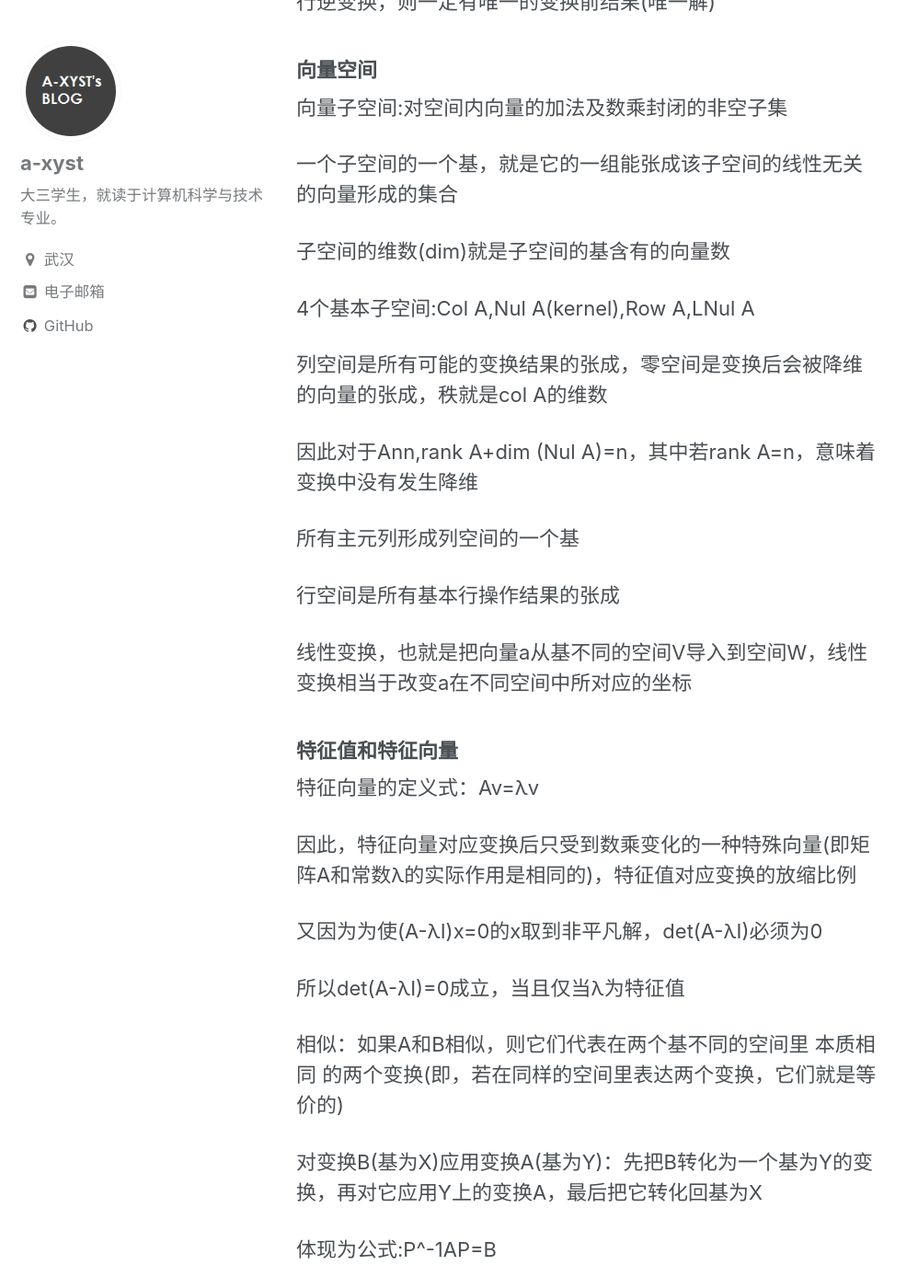
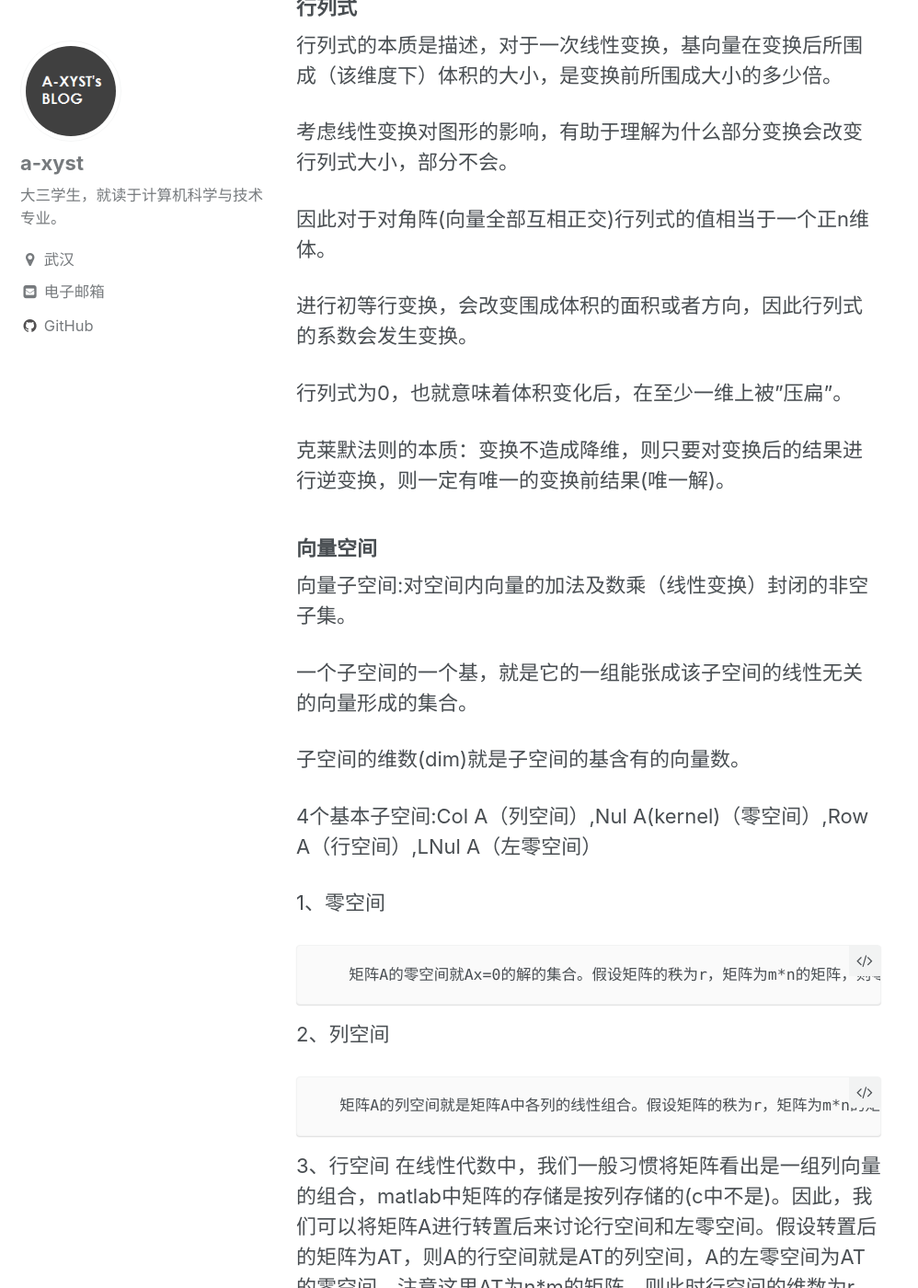
Before and after one commit to a-xyst/a-xyst.github.io, a Jekyll site: the page built from _posts/2017-01-29-reviewing-linear-algebra.md, in a window 1280 px wide and 1400 px high, scrolled down 3780 px. Shown: the whole window at 92% size, without its empty margins (0-998 px from the left). Built offline with Jekyll 4.4.1, drawn with Linux system fonts in a browser that asks for light colours; comment, search, counter and statistics services are not loaded; some of the changed text lies outside the part shown.

Commit message:
update old post

```diff
--- a/_posts/2017-01-29-reviewing-linear-algebra.md
+++ b/_posts/2017-01-29-reviewing-linear-algebra.md
@@ -15,15 +15,12 @@ tags:
 
 ### 线性等式
 
-线性变换:满足可加性和齐次性的所有变换组成的集合，如函数也是一种线性变换。线性代数中，主要研究以矩阵或向量表达的线性变换
+线性变换:满足可加性和齐次性的所有变换组成的集合，如函数也是一种线性变换。线性代数中，主要研究以矩阵或向量表达的线性变换。
 
-矩阵的本质是线性变换，矩阵相乘的本质是变换的组合(一步内完成两个线性变换)
+矩阵的本质是对线性变换的描述（各个列向量即代表基向量在进行此线性变换后，对应的坐标值），矩阵相乘的本质是变换的组合(相乘得到的矩阵，描述的变换相当于依次进行两个线性变换)。
 
-非方阵的本质是会降低/升高维度的变换，列数对应参加变换的向量数，行数对应变换后的向量数
+对于非方阵：输入矩阵和输出矩阵存在维度上的转化（注意和降秩变换区分）
 
-因此扁矩阵一定造成降维
-
-通过把空间的基在变换后所对应的各个列向量组合成矩阵，可以得到一个变换所对应的矩阵
 
 #### 初等行变换
 
@@ -53,47 +50,53 @@ tags:
 
 2.为得到最简阶梯阵，从最右主元开始往左，将其上同列异行的数消为0，再将当前主元放缩为1
 
-线性方程组的变量中，其系数由最简阶梯阵被给出的是约束变量，否则是自由变量
+线性方程组的变量中，其系数由最简阶梯阵被给出的是约束变量，否则是自由变量。
 
-为求线性方程组的通解，将所有约束变量用自由变量表出，然后把自由变量当作系数
+为求线性方程组的通解，将所有约束变量用自由变量表出，然后把自由变量当作系数。
 
 线性方程组有解(线性系统相容)<=>若存在零行，则所有零行在增广矩阵中只对应0
 
-相容的两种情况：(i)无自由变量，有一平凡解(ii)有自由变量，有通解(满足一定约束的无限多的解)
+相容的两种情况：(i)无自由变量，有一平凡解(ii)有自由变量，有通解(满足一定约束的无限多的解)。
+
+对于各情况下平凡解、通解的个数：参考向量空间的部分进行理解。
 
 #### 向量等式
 
-一个向量v的生成(张成)是它经过线性变换(各方向上的坐标均与所对应的系数相乘)后得到的新向量
+一个向量v的生成(张成)是它经过线性变换(各方向上的坐标均与所对应的系数相乘)后得到的新向量。
 
 #### 线性系统的解集
 
-若非齐次方程Ax=b有解，则它的解一定可以分解为所对应齐次方程组(Ax=0)的解+一个常数，因为Ax+b是平移Ax后得到的变换
+若非齐次方程Ax=b有解，则它的解一定可以分解为所对应齐次方程组(Ax=0)的解+一个常数，因为Ax+b是平移Ax后得到的变换。
 
 #### 线性相关
 
-线性无关：所有向量都不能用其他向量表出，即所有向量都对维度有贡献，因此变换不压缩维度，要使Ax=0成立，只能取x=0(平凡解)
+线性无关：所有向量都不能用其他向量表出，即所有向量都对维度有贡献，因此变换不压缩维度，要使Ax=0成立，只能取x=0(平凡解)。
 
 线性无关<=>变换是单射的
 
-线性相关：至少有一个向量对维度没有实际贡献(能通过其他向量的线性变换得到)，因此会发生降维
+线性相关：至少有一个向量对维度没有实际贡献(能通过其他向量进行线性变换得到)，因此线性相关代表着对应的线性变换会造成降维。
+
+线性相关<=>变换是多射的（因变换后维度降低，低维向量和高维向量进行映射，一定出现一对多情况）。
 
 ### 矩阵代数
 
-矩阵相乘，对应左行乘右列
+矩阵相乘，对应左行乘右列。
 
-以AB为例，它对应的是一个用A表达B的变换，因此对于B中的向量(列)，要用A对系数(行)进行变换
+矩阵相乘具有顺序性，是因为线性变换的顺序会影响结果。对比f(g(x))和g(f(x))的关系进行理解。
+
+以AB为例，将B中列向量视为经过第一次变换后的基向量坐标。则它对应的是一个用A表达B的变换，因此对于B中的向量(列)，要用A对系数(行)进行变换。
 
 转置:(AB)^T=B^TA^T
 
 #### 求逆
 
-(AB)^-1=B^-1A^-1
+求矩阵的逆，其本质是求将一个变换还原所对应的"逆变换"。因此矩阵和矩阵的逆相乘会得到单位矩阵（对应于不进行线性变化）
 
-求矩阵的逆，其本质是求将一个变换还原所对应的"还原变换"
+(AB)^-1=B^-1A^-1的理解：对于原空间，先进行B变换，再进行A变换；要变换回去，就得先进行A的逆变换，再进行B的逆变换。
 
-不可逆的原因:变换降维，欲还原，则必须有相应的升维，而线性变换无法做到这一点，原因在于定义，如函数不能有多个输出
+不可逆=非满秩。一个不可逆变换造成降维。欲还原，则必须从低维映射到高维，而线性变换无法做到这一点。
 
-若A可逆，则Ax=b有唯一解
+若A可逆，则Ax=b有唯一解，例：Ax=0只有零解。（只有零点会在变换后落在原点）如果A不可逆，说明A不是满秩矩阵，存在无数的平凡解。（例：一条线上的所有点在变换后被压到零点，则对于Ax=0，变换前那条线上的所有点都对应一个平凡解）
 
 求逆方法:化简增广矩阵[A I]的左侧，得到[I A^-1]
 
@@ -105,56 +108,75 @@ tags:
 
 ### 行列式
 
-行列式的本质是各向量所围成体积的大小
+行列式的本质是描述，对于一次线性变换，基向量在变换后所围成（该维度下）体积的大小，是变换前所围成大小的多少倍。
 
-因此对于对角阵(向量全部互相正交)行列式的值相当于一个正n维体
+考虑线性变换对图形的影响，有助于理解为什么部分变换会改变行列式大小，部分不会。
 
-进行初等行变换，会改变围成体积的面积或者方向，因此行列式的系数会发生变换
+因此对于对角阵(向量全部互相正交)行列式的值相当于一个正n维体。
 
-行列式为0，也就意味着体积变化后，在至少一维上被"压扁"
+进行初等行变换，会改变围成体积的面积或者方向，因此行列式的系数会发生变换。
 
-克莱默法则的本质：变换不造成降维，则只要对变换后的结果进行逆变换，则一定有唯一的变换前结果(唯一解)
+行列式为0，也就意味着体积变化后，在至少一维上被"压扁"。
+
+克莱默法则的本质：变换不造成降维，则只要对变换后的结果进行逆变换，则一定有唯一的变换前结果(唯一解)。
 
 ### 向量空间
 
-向量子空间:对空间内向量的加法及数乘封闭的非空子集
+向量子空间:对空间内向量的加法及数乘（线性变换）封闭的非空子集。
 
-一个子空间的一个基，就是它的一组能张成该子空间的线性无关的向量形成的集合
+一个子空间的一个基，就是它的一组能张成该子空间的线性无关的向量形成的集合。
 
-子空间的维数(dim)就是子空间的基含有的向量数
+子空间的维数(dim)就是子空间的基含有的向量数。
 
-4个基本子空间:Col A,Nul A(kernel),Row A,LNul A
+4个基本子空间:Col A（列空间）,Nul A(kernel)（零空间）,Row A（行空间）,LNul A（左零空间）
 
-列空间是所有可能的变换结果的张成，零空间是变换后会被降维的向量的张成，秩就是col A的维数
+1、零空间
 
-因此对于Ann,rank A+dim (Nul A)=n，其中若rank A=n，意味着变换中没有发生降维
+        矩阵A的零空间就Ax=0的解的集合。假设矩阵的秩为r，矩阵为m*n的矩阵，则零空间的维数为n-r。因为秩为r，则自由变量的个数为n-r，有几个自由变量，零空间就可以表示层几个特解的线性组合，也即是零空间的维数为自由变量的个数。
 
-所有主元列形成列空间的一个基
+2、列空间
 
-行空间是所有基本行操作结果的张成
+       矩阵A的列空间就是矩阵A中各列的线性组合。假设矩阵的秩为r，矩阵为m*n的矩阵，则列空间可以表示为r个主元的线性组合，即零空间的维数为r。
 
-线性变换，也就是把向量a从基不同的空间V导入到空间W，线性变换相当于改变a在不同空间中所对应的坐标
+3、行空间
+        在线性代数中，我们一般习惯将矩阵看出是一组列向量的组合，matlab中矩阵的存储是按列存储的(c中不是)。因此，我们可以将矩阵A进行转置后来讨论行空间和左零空间。假设转置后的矩阵为AT，则A的行空间就是AT的列空间，A的左零空间为AT的零空间。注意这里AT为n*m的矩阵。则此时行空间的维数为r。
+
+4、左零空间
+
+       左零空间是ATx=0的解的集合。由于秩为r，则自由变量的个数为m-r，即左零空间的维数为m-r。
+
+列空间是所有可能的变换结果的张成，零空间是变换后会被降维的向量的张成，秩就是列空间的维数。
+
+所有主元列形成列空间的一个基。
+
+行空间是所有基本行操作结果的张成。
+
+线性变换，也就是把向量a从基不同的空间V导入到空间W，线性变换相当于改变a在不同空间中所对应的坐标。
+
+行空间（输入空间）的维数 = 列向量空间（输出空间）的维数 + 零向量空间的维数，当输入空间的维数 = 列向量空间的维数，称对应的变换矩阵为满秩。
 
 ### 特征值和特征向量
 
 特征向量的定义式：Av=λv
 
-因此，特征向量对应变换后只受到数乘变化的一种特殊向量(即矩阵A和常数λ的实际作用是相同的)，特征值对应变换的放缩比例
+特征向量对应变换后只受到数乘变化的一种特殊向量(即矩阵A和常数λ的实际作用是相同的)，特征值对应变换的放缩比例。
 
-又因为为使(A-λI)x=0的x取到非平凡解，det(A-λI)必须为0
+又因为为使(A-λI)x=0的x取到非平凡解，det(A-λI)必须为0。
 
-所以det(A-λI)=0成立，当且仅当λ为特征值
+所以det(A-λI)=0成立，当且仅当λ为特征值。
 
 
 相似：如果A和B相似，则它们代表在两个基不同的空间里 本质相同 的两个变换(即，若在同样的空间里表达两个变换，它们就是等价的)
 
-对变换B(基为X)应用变换A(基为Y)：先把B转化为一个基为Y的变换，再对它应用Y上的变换A，最后把它转化回基为X
+对变换B(基为X)应用变换A(基为Y)：先把B转化为一个基为Y的变换，再对它应用Y上的变换A，最后把它转化回基为X。
 
 体现为公式:P^-1AP=B
 
-如A与对角阵D相似，称A为可对角化，它有n个不同的特征值
+从线性变换的角度来看，矩阵描述了在不同的线性变换下同一个向量在同一个基下对应的不同坐标；从基变换的角度来看，描述了在不同的基下同一个向量对应的不同坐标（没有线性变换）
 
-高效计算矩阵幂:将普通矩阵A对角化，计算D的幂乘结果，最后将结果还原为A
+如A与对角阵D相似，称A为可对角化，它有n个不同的特征值。
+
+高效计算矩阵幂:将普通矩阵A对角化，计算D的幂乘结果，最后将结果还原为A。
 
 #### 迭代地估算特征值
 
@@ -172,21 +194,31 @@ c.计算xk+1=(1/uk)Axk
 
 点乘:u.v=\|\|u\|\|\|\|v\|\|cosθ
 
-点乘的本质：把一个向量投影到另一个向量上，求乘积；点乘相当于把向量转置为变换并让变换作用于另一向量，因为两者在数学上相等
+点乘的本质：点乘得到把一个向量正交投影到另一个向量上后的投影长度与另一个向量的长度相乘的结果；相当于把向量转置为变换并让变换作用于另一向量（得高维向量在一维的映射）
+
+可以说一个向量的对偶是由它定义的一个由空间到数轴的线性变换。
 
 叉乘:uXv=\|\|u\|\|\|\|v\|\|sinθ
 
-叉乘的本质：
+叉乘的结果相当于：一个长度等于两个向量围成的平行四边形的面积，和两个向量垂直，方向垂直于平行四边形的向量。
+
+叉乘的本质：得到一个从n维到1维的线性变换的对偶向量。
+
+对基向量进行这个线性变换，会得到(把基向量在垂直于两个向量的方向上的投影长度)和(两个向量张成的平行四边形的面积)相乘后得到的结果。
+
+设这个线性变换为[a b c],则[a b c][基向量]=基向量、进行叉乘的两个向量构成的矩阵的行列式。
+
+即[a b c]的对偶向量和基向量的点乘结果是基向量、进行叉乘的两个向量构成的矩阵的行列式。
 
 正交：点乘结果为0，正交空间：空间中互相正交的向量形成的子空间，正交基：向量互相正交的基
 
-W是一个n维空间R的子空间，则对于R中的每个y，都能以y=y^+z表出，其中y^在W中，y在W的正交空间中
+W是一个n维空间R的子空间，则对于R中的每个y，都能以y=y^+z表出，其中y^在W中，y在W的正交空间中。
 
-设{u1...up}是W的任意正交集，则y^=sigma(i=1..p) (yui/ui.ui)ui，z=y-y^，y^是w中离y最近的点
+设{u1...up}是W的任意正交集，则y^=sigma(i=1..p) (yui/ui.ui)ui，z=y-y^，y^是w中离y最近的点。
 
 QR分解
 
-若Amn的列向量线性无关，则A=QR，其中Qmn的列向量是A的一个正交基，Rnn是一个可逆上三角阵，且对角线元素为正
+若Amn的列向量线性无关，则A=QR，其中Qmn的列向量是A的一个正交基，Rnn是一个可逆上三角阵，且对角线元素为正。
 
 #### 最小二乘问题：找到x使||b-Ax||尽可能小
 
```
